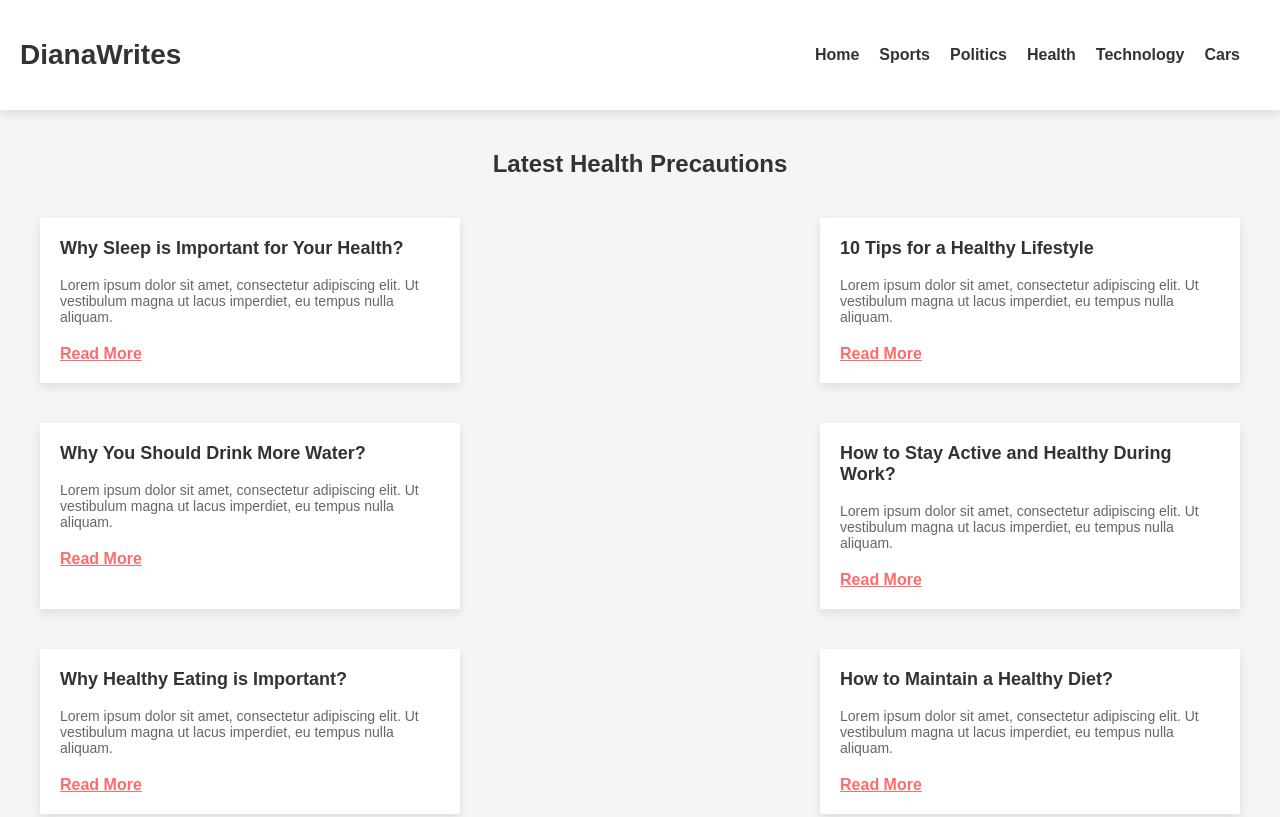
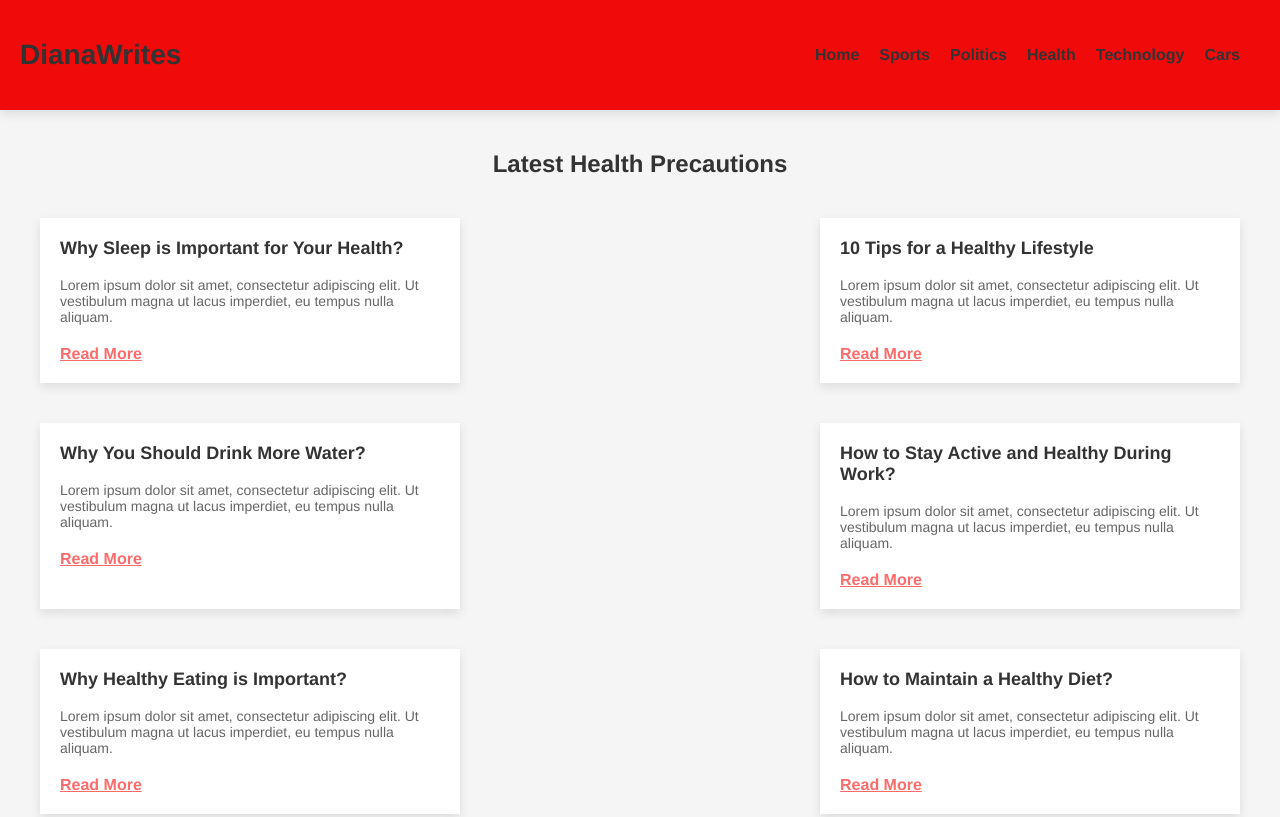
Before and after one commit to msuleman006/Diana_Writes, a plain HTML site: page health/health.html in a window 1280 px wide. Shown: the top 817 px of the page. Drawn offline with Linux system fonts and the light colour scheme.

Commit message:
Background color and fonts are changed in Health

```diff
--- a/health/style.css
+++ b/health/style.css
@@ -2,7 +2,7 @@
 
 body {
     margin: 0;
-    font-family: Arial, Helvetica, sans-serif;
+    font-family:'Franklin Gothic Medium', 'Arial Narrow', Arial, sans-serif;
     background-color: #f5f5f5;
 }
 
@@ -14,7 +14,7 @@ header {
     justify-content: space-between;
     align-items: center;
     padding: 20px;
-    background-color: #fff;
+    background-color: #f10a0a;
     box-shadow: 0px 4px 10px rgba(0, 0, 0, 0.1);
 }
 
```
